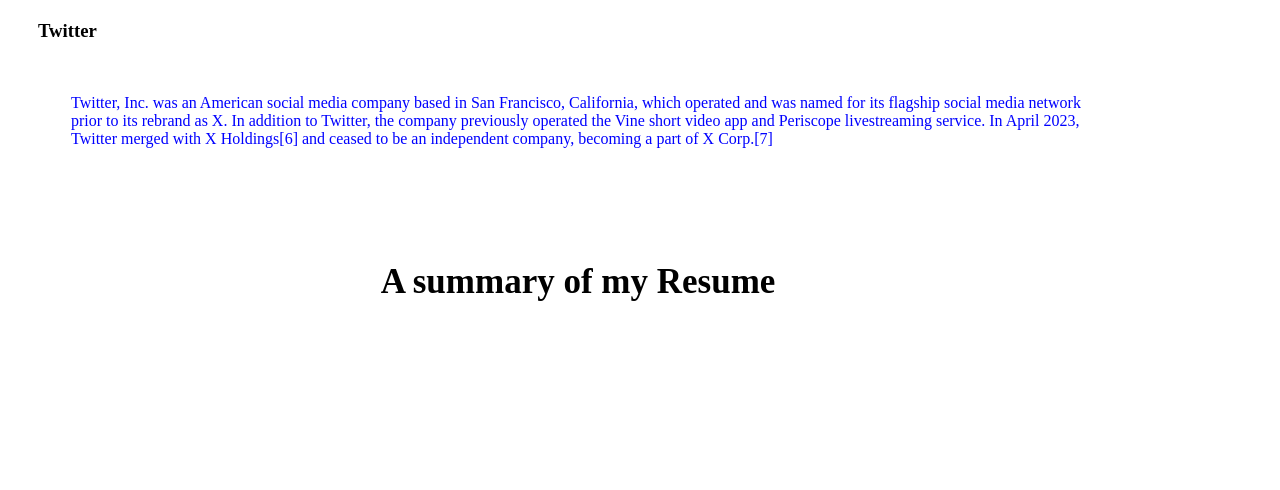
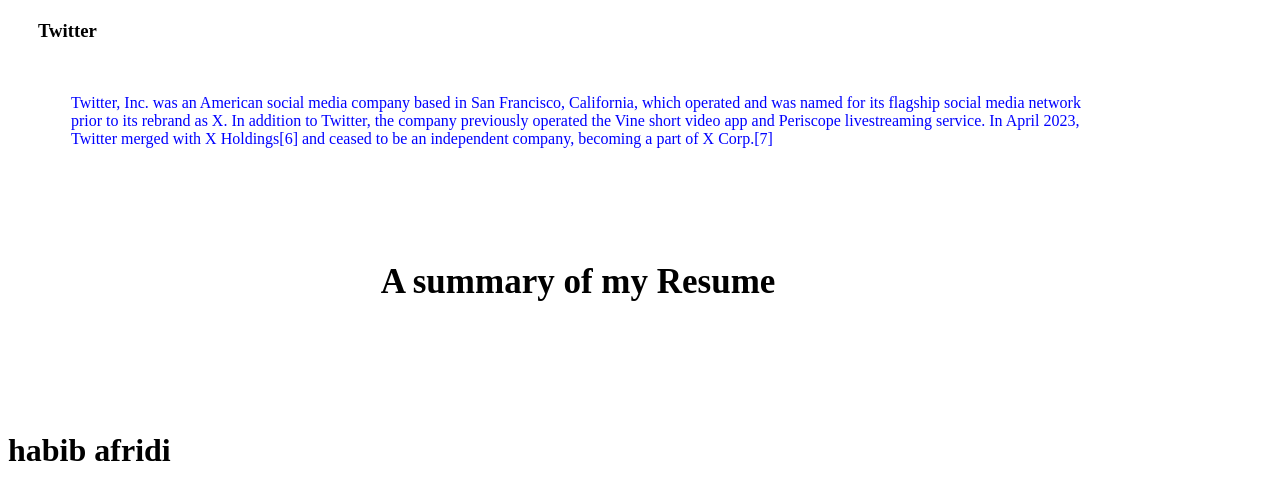
Before and after one commit to habib12-web/web-developer-portfolio, a plain HTML site: page index.html in a window 1280 px wide. Shown: the part 3042-3532 px from the top of the page. Before the commit the page ends 3474 px from the top, so only its background shows below. Drawn offline with Linux system fonts and the light colour scheme.

Commit message:
add a footer

```diff
--- a/index.html
+++ b/index.html
@@ -100,7 +100,9 @@
  </Section>
     </main>
     <footer>
-
+<h1>
+  habib afridi
+</h1>
     </footer>
 </body>
 </html>
```
